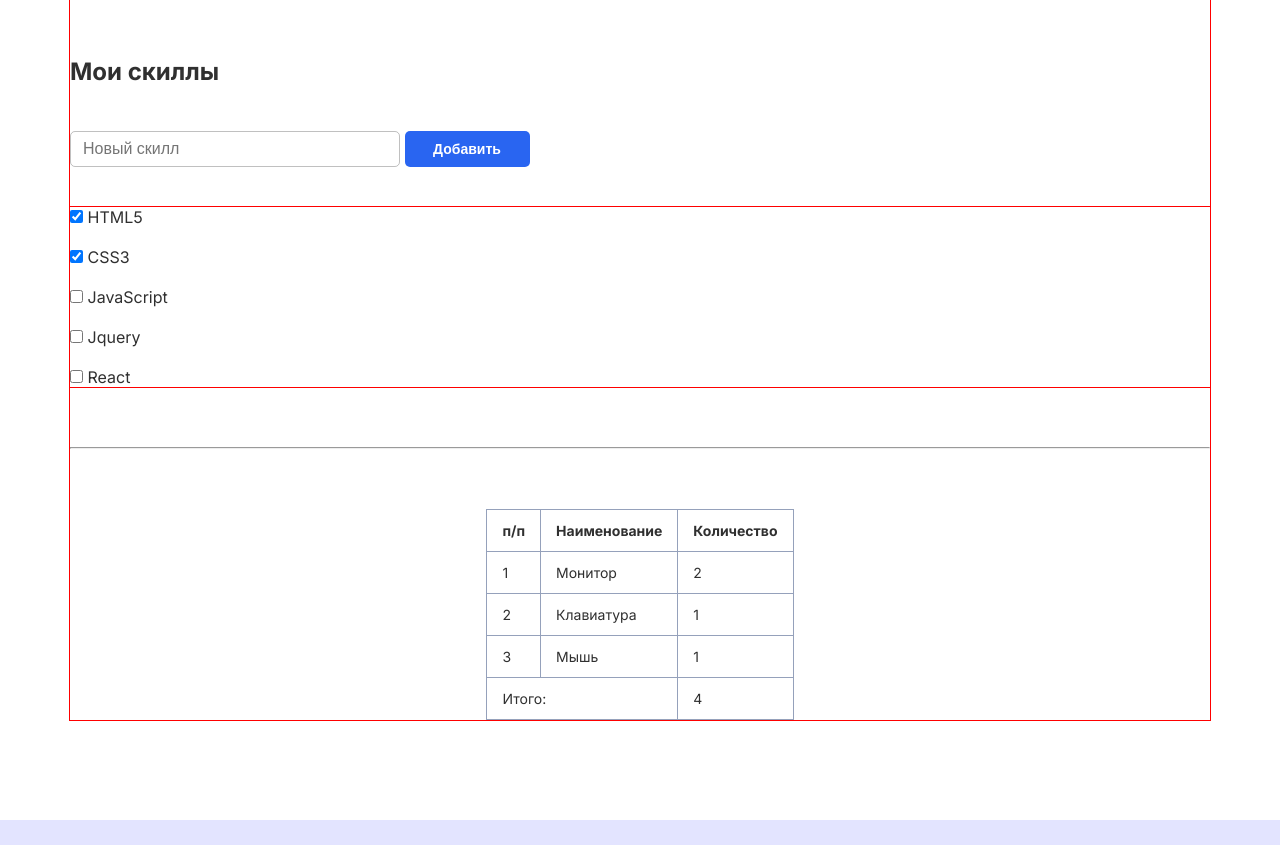
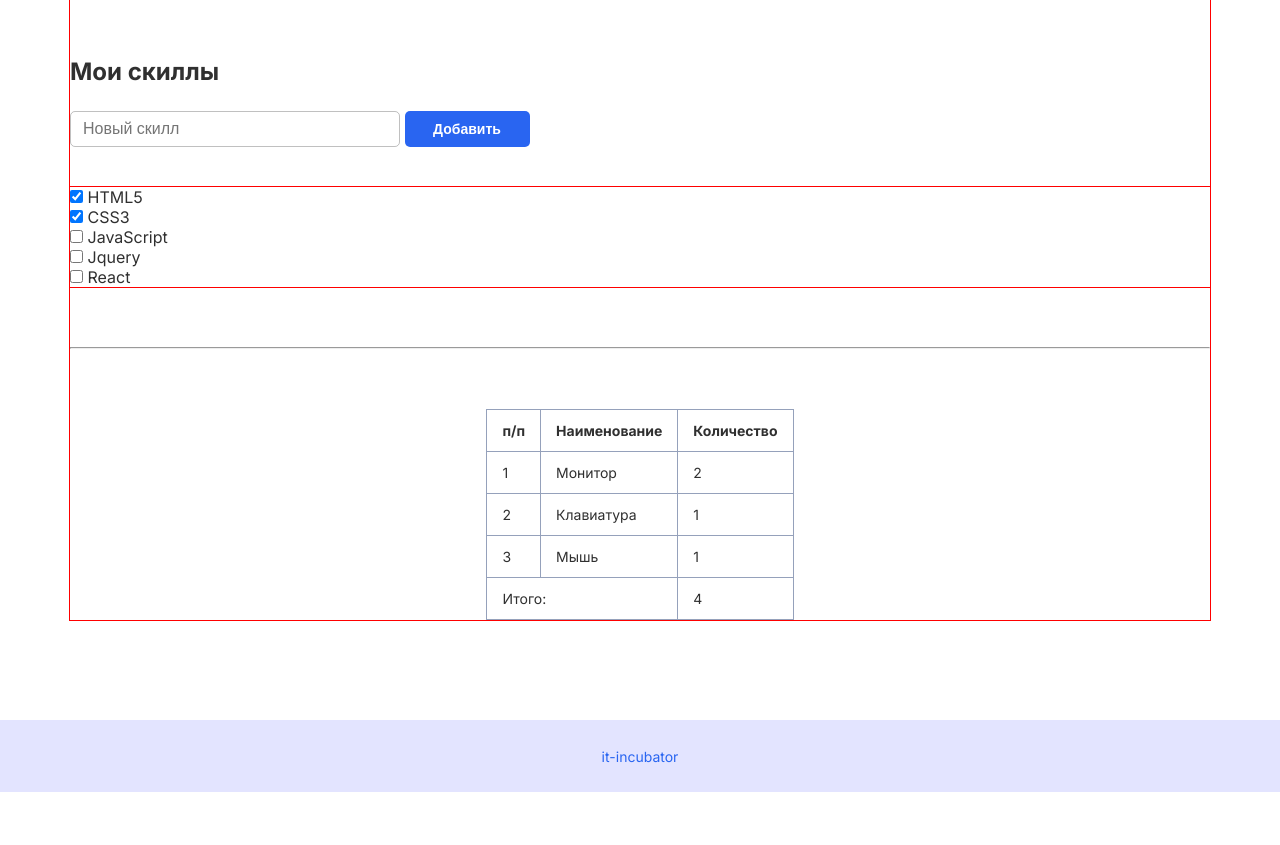
Before and after one commit to askmarrina/3-hw-with-auto-test-html-css-main, a plain HTML site: page index.html in a window 1280 px wide. Shown: the part 1234-2079 px from the top of the page. After the commit the page ends 2026 px from the top, so only its background shows below. Drawn offline with Linux system fonts and the light colour scheme.

Commit message:
modification of third task-2

```diff
--- a/style.css
+++ b/style.css
@@ -151,7 +151,7 @@ select:hover,
 .skills-wrapper {
     display: flex;
     flex-direction: column;
-    gap: normal;
+
 }
 
 .label {
@@ -162,7 +162,7 @@ select:hover,
 
 .container .skills-wrapper {
     display: flex;
-    gap: 20px;
+
 }
 
 form {
```
